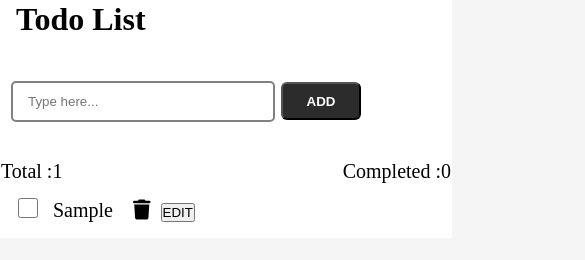
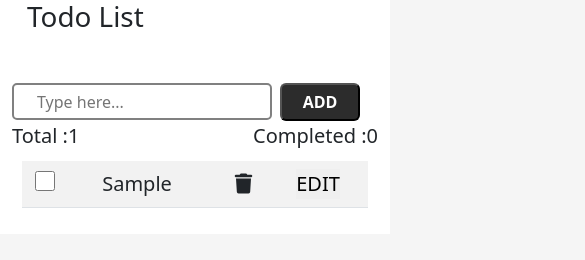
Before and after one commit to Saifkhanz/todo-list, a plain HTML site: page index.html in a window 390 px wide. Both pictures are taken after typing "Sample" into the empty fields and a click on the button "ADD". Shown: the top 260 px of the page, 585 px wide, since content can reach past the window. Drawn offline with nearby package versions, Linux system fonts and the light colour scheme.

Commit message:
responsive set

```diff
--- a/index.html
+++ b/index.html
@@ -1,16 +1,19 @@
-<!DOCTYPE html>
-<html>
+<!doctype html>
+<html lang="en">
+  <head>
+    <meta charset="utf-8">
+    <meta name="viewport" content="width=device-width, initial-scale=1">
+    <title>Bootstrap demo</title>
+    <link href="todo.css" rel="stylesheet" type="text/css">
+    <script src="https://kit.fontawesome.com/1fdcaaf62f.js" crossorigin="anonymous"></script>
 
-<head>
-    <link href="todo.css" rel="stylesheet" type="text/css">
-    <title>
-        Todo list
-    </title>
-    <script src="https://kit.fontawesome.com/1fdcaaf62f.js" crossorigin="anonymous"></script>
+    <link href="https://cdn.jsdelivr.net/npm/bootstrap@5.2.0/dist/css/bootstrap.min.css" rel="stylesheet" integrity="sha384-gH2yIJqKdNHPEq0n4Mqa/HGKIhSkIHeL5AyhkYV8i59U5AR6csBvApHHNl/vI1Bx" crossorigin="anonymous">
+<script src="https://cdn.jsdelivr.net/npm/bootstrap@5.2.0/dist/js/bootstrap.bundle.min.js" integrity="sha384-A3rJD856KowSb7dwlZdYEkO39Gagi7vIsF0jrRAoQmDKKtQBHUuLZ9AsSv4jD4Xa" crossorigin="anonymous"></script>
   </head>
+  <body style="background-color: whitesmoke;">
 
-<body style="background-color: whitesmoke;width: 100%;">
-    <div class="container" >
+  <div class="container" style="max-width: 500px;background-color: white;">
+
     <h1 style="margin-bottom: 20px; padding-left: 15px;">
       Todo List
  </h1>
@@ -18,12 +21,11 @@
    <span id="error" style="font-size:20px;font-weight: bold;color: rgb(172, 103, 103); padding-left: 25px;">
    </span>
  </div>
-        <div class="nav">
-            <input type="text" id="NewTask" placeholder="Type here...">
+ <div class="button-container">
+ <div class="nav" >
+     <input type="text" id="NewTask" placeholder="Type here..." style="padding-left: 8px;">
  </div>
-        <div class="button_div">
-
-            <button onclick="addTask()" id="btn1">
+     <button onclick="addTask()" id="btn1" class="flex-item">
          <b>ADD</b>
      </button>
    </div>
@@ -35,15 +37,18 @@
          <span style="font-size:20px;">Completed :</span><span id="TaskCompleted"style="font-size: 20px;">0</span>
      </div>
  </div>
+
    <div id="TaskListContainer">
-            <table id="TaskList"></table>
+     <table class="table table-striped" >
+
+        <tbody id="TaskList">
+
+         </tbody>
+
+     </table>
   </div>
-    </div>
-
   <script type="text/javascript" src="todo.js">
   </script>
 
-
   </body>
-
 </html>
--- a/todo.css
+++ b/todo.css
@@ -1,16 +1,19 @@
 *{
     margin: 0px;
     padding: 0px;
+    box-sizing: border-box;
 }
-    .container{
+/* .container{
     height: auto;
     border: 1px white solid;
     background-color: white;
-        width: 450px;
-    }
+    max-width: 500px;
+
+} */
 .nav{
 display: inline;
 padding-left: 10px;
+padding-right: 8px;
 }
 #NewTask{
     height:37px;
@@ -19,23 +22,28 @@
 width: 260px;
 
 }
-    .button_div{
+/* .button_div{
     position: relative;
     left: 280px;
     bottom:40px;
 
-    }
+} */
 #btn1{
     height:38px;
     width:80px;
     border-radius: 6px;
     background-color: rgba(0, 0, 0, 0.829);
     color: white;
+
 }
 #btn1:hover{
     animation-name: example;
     animation-duration: 2s;
 }
+.button-container{
+    display: flex;
+}
+
 @keyframes example {
     from {background-color:black;}
     to {background-color: whitesmoke;
@@ -46,7 +54,7 @@
 }
 #TaskListContainer{
     padding: 10px;
-        width:fit-content;
+    /* width:fit-content; */
 }
 #TaskList tr td {
 font-size:20px;
@@ -61,28 +69,13 @@
     border: 2px solid black;
 }
 
-    TaskList {
+#TaskList {
     width: 100%;
 }
-    /* #TaskList tr td:nth-child(1),#TaskList tr td:nth-child(2){
-        width:20%;
-    } */
-
-    td{
-        word-wrap:break-word;
+.editButton{
+    border-style: none;
 }
 
-    /* #TaskList tr td:nth-child(3){
-        width:40%;
-        text-align: right;
-    } */
-    /* #TaskList tr td:nth-child(4){
-        width:20%;
-        text-align: right;
-    } */
-    .tr1{
-        border: 2px solid black;
-    }
 .task{
     height: 30px;
 }
--- a/todo.js
+++ b/todo.js
@@ -36,7 +36,9 @@ function renderTasks() {
       index +
       ')"></i>';
     new_row.insertCell(3).innerHTML =
-      '<button onclick="editTask(' + index + ')"name="edit">EDIT';
+      '<button onclick="editTask(' +
+      index +
+      ')"name="edit" class="editButton">EDIT';
     TaskListContainer.appendChild(new_row);
   });
 }
```
Lines whose indentation alone changed are shown as unchanged.
